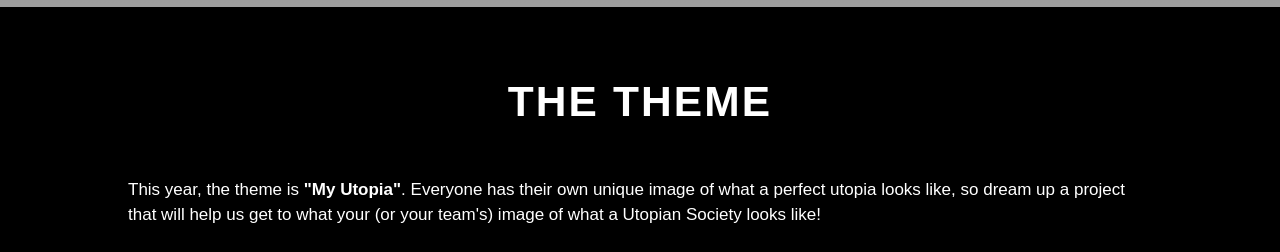
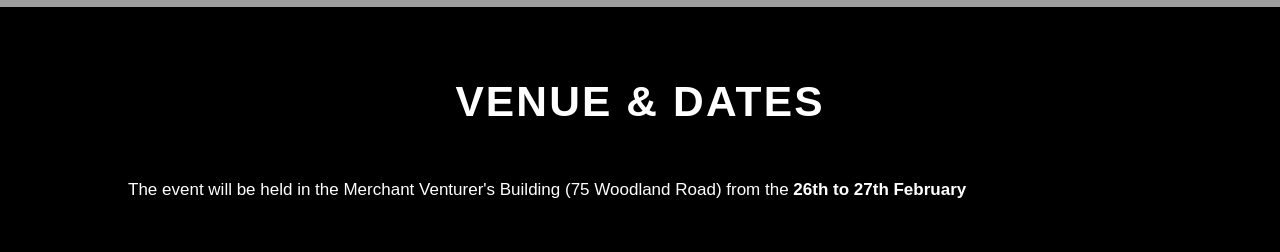
Before and after one commit to cssbristol/2023.brishack.io, a React (Create React App) app: page / in a window 1280 px wide. Shown: the part 825-1077 px from the top of the page. Built offline with nearby package versions, Linux system fonts and the light colour scheme; grey boxes are pictures that could not be loaded; a web font is replaced by a local one.

Commit message:
Update About.js

```diff
--- a/src/sections/About.js
+++ b/src/sections/About.js
@@ -1,6 +1,8 @@
 export const About = () => {
     return (
         <section id="about" className="container">
+            <h2>Venue &amp; Dates</h2>
+            <p>The event will be held in the Merchant Venturer's Building (75 Woodland Road) from the <strong>26th to 27th February</strong></p>
             <h2>The Theme</h2>
             <p>This year, the theme is <strong>"My Utopia"</strong>. Everyone has their own unique image of what a perfect utopia looks like, so dream up a project that will help us get to what your (or your team's) image of what a Utopian Society looks like!</p>
             <p>The sky is the limit with what you can do&mdash;we want to see the full breadth of your imagination, from projects tackling economic equality, sustainability issues, social welfare or even creativity and artistic expression; show us how you would want to change the world.</p>
```
